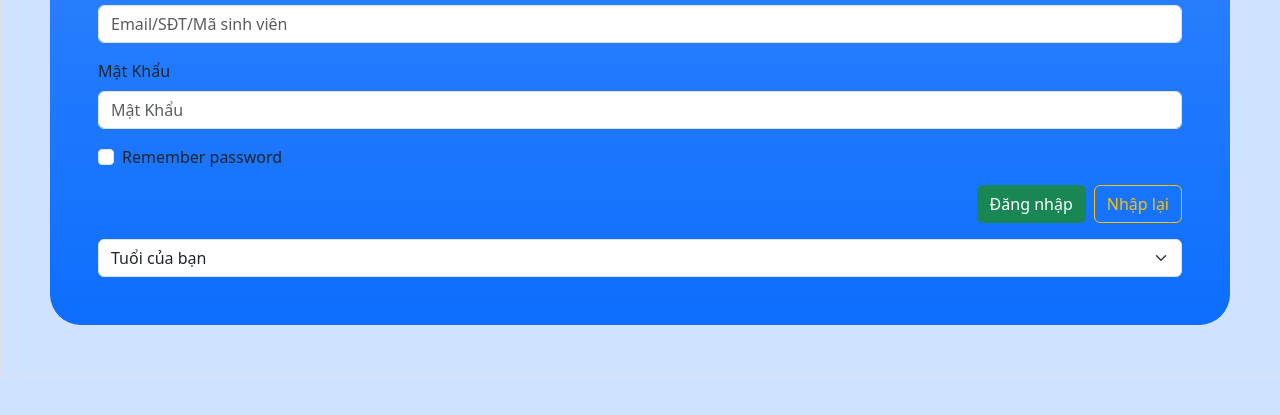
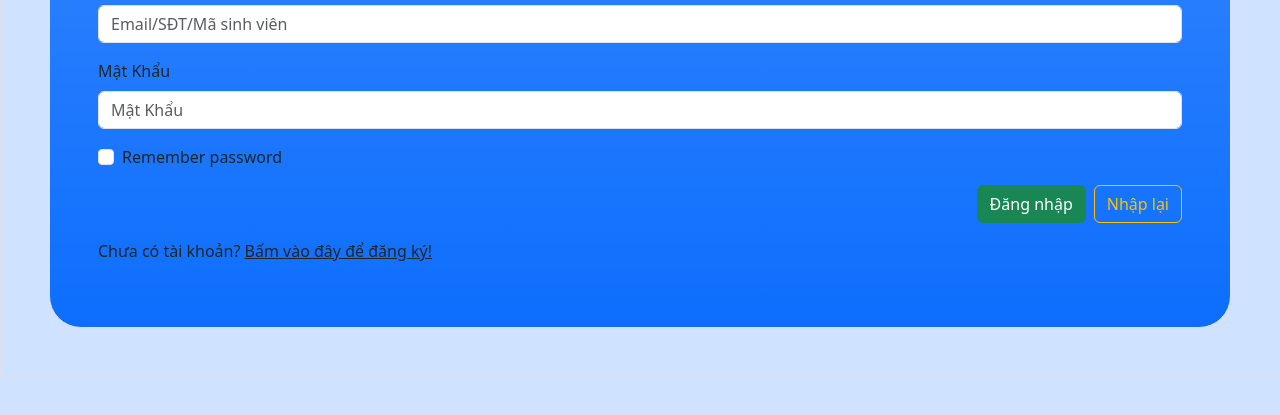
Before and after one commit to sakinezumi/front-end-class, a plain HTML site: page N15 Huy/form_login.html in a window 1280 px wide. Shown: the part 181-596 px from the top of the page. Drawn offline with nearby package versions, Linux system fonts and the light colour scheme.

Commit message:
Update form_login.html

```diff
--- a/N15 Huy/form_login.html
+++ b/N15 Huy/form_login.html
@@ -30,12 +30,9 @@
             <button type="reset" class="btn btn-outline-warning">Nhập lại</button>
         </div>
 
-        <select class="form-select" aria-label="Default select example">
-            <option selected>Tuổi của bạn</option>
-            <option value="1">18</option>
-            <option value="2">18+</option>
-            <option value="3">>18</option>
-        </select>
+        <div>
+            <p>Chưa có tài khoản? <a class="text-dark" href="registerpage.html">Bấm vào đây để đăng ký!</a></p>
+        </div>
 
 
     </form>
```
